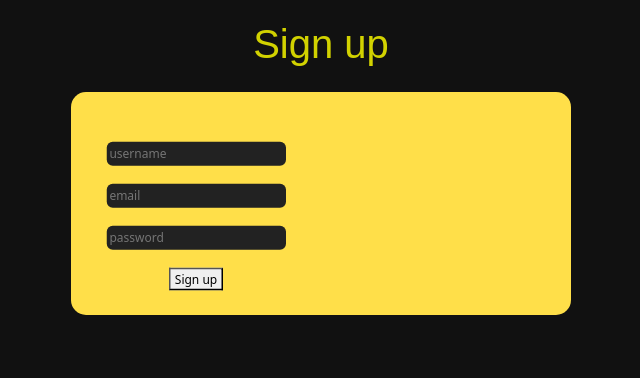
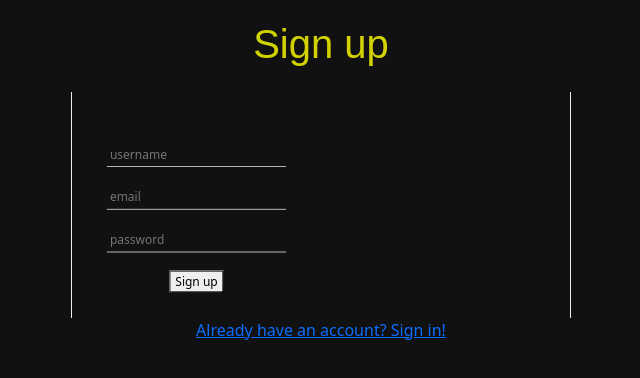
Before and after one commit to sbarreto10/mern-task-manager, a React (Vite) app in the folder client/: page /register in a window 1280 px wide. Shown: the top 378 px of the page, without its empty margins (319-959 px from the left). Built offline with nearby package versions, Linux system fonts and the light colour scheme.

Commit message:
Add <Link> components from react-router-dom to connect the register and login pages to each other
Change form styles

```diff
--- a/client/src/assets/user-form.css
+++ b/client/src/assets/user-form.css
@@ -1,11 +1,11 @@
 #form-container {
-  background-color: #ffdf49;
   width: 500px;
   height: fit-content;
   display: flex;
   align-items: center;
 
-  border-radius: 15px;
+  border-left: solid 1px #eee;
+  border-right: solid 1px #eee;
 }
 
 form {
@@ -20,15 +20,23 @@ form {
 
 input {
   padding: 4px;
-  border-radius: 0.5em;
   color: #eee;
-  background-color: #222;
+  background-color: transparent;
   border: hidden;
+  border-bottom: solid 1px #eee;
 }
 
-input:-webkit-autofill{
-  -webkit-box-shadow: 0 0 0 30px #333 inset !important;
+input:focus {
+  outline: none;
+}
+
+input:-webkit-autofill,
+input:-webkit-autofill:hover,
+input:-webkit-autofill:focus,
+input:-webkit-autofill:active{
+  -webkit-box-shadow: 0 0 0 30px #111 inset !important;
   -webkit-text-fill-color: #eee !important;
+  outline: none!important;
 }
 
 .error-container {
@@ -42,7 +50,6 @@ input:-webkit-autofill{
 .input-error {
   color: red;
   font-size: 0.75em;
-  font-weight: bold;
   opacity: 1;
   transition: opacity 1s ease;
 }
--- a/client/src/components/UserForm.jsx
+++ b/client/src/components/UserForm.jsx
@@ -10,7 +10,6 @@ const UserForm = ({
   fields,
   operation,
 }) => {
-  console.log(errorsOccurred);
   return (
     <div id="form-container">
       <form className="gap-4" onSubmit={onSubmit}>
--- a/client/src/context/AuthContext.jsx
+++ b/client/src/context/AuthContext.jsx
@@ -17,9 +17,9 @@ export const AuthProvider = ({ children }) => {
   const [errors, setErrors] = useState([]);
   const [errorsOccurred, setErrorsOccurred] = useState(false);
 
-  const signup = async (user) => {
+  const sign = (requestFunction) => async (user) => {
     try {
-      const res = await registerRequest(user);
+      const res = await requestFunction(user);
       setUser(res.data);
       setIsAuthenticated(true);
     } catch (err) {
@@ -27,15 +27,8 @@ export const AuthProvider = ({ children }) => {
     }
   };
 
-  const signin = async (user) => {
-    try {
-      const res = await loginRequest(user);
-      setUser(res.data);
-      setIsAuthenticated(true);
-    } catch (err) {
-      setErrors(err.response.data);
-    }
-  };
+  const signup = sign(registerRequest)
+  const signin = sign(loginRequest)
 
   useEffect(() => {
     if (Boolean(errors.length)) {
--- a/client/src/pages/LoginPage.jsx
+++ b/client/src/pages/LoginPage.jsx
@@ -1,7 +1,7 @@
 import { useForm } from "react-hook-form";
 import { useAuth } from "../context/AuthContext";
 import { useEffect } from "react";
-import { useNavigate } from "react-router-dom";
+import { useNavigate, Link } from "react-router-dom";
 
 import UserForm from "../components/UserForm";
 
@@ -30,6 +30,7 @@ function LoginPage() {
         fields={{ email: "text", password: "password" }}
         operation="Sign in"
       />
+      <Link to="/register">Don't have an account? Sign up!</Link>
     </div>
   );
 }
--- a/client/src/pages/RegisterPage.jsx
+++ b/client/src/pages/RegisterPage.jsx
@@ -1,7 +1,7 @@
 import { useForm } from "react-hook-form";
 import { useAuth } from "../context/AuthContext";
 import { useEffect } from "react";
-import { useNavigate } from "react-router-dom";
+import { useNavigate, Link } from "react-router-dom";
 
 import UserForm from "../components/UserForm";
 
@@ -34,6 +34,7 @@ function RegisterPage() {
         fields={{ username: "text", email: "text", password: "password" }}
         operation="Sign up"
       />
+      <Link to="/login">Already have an account? Sign in!</Link>
     </div>
   );
 }
```
